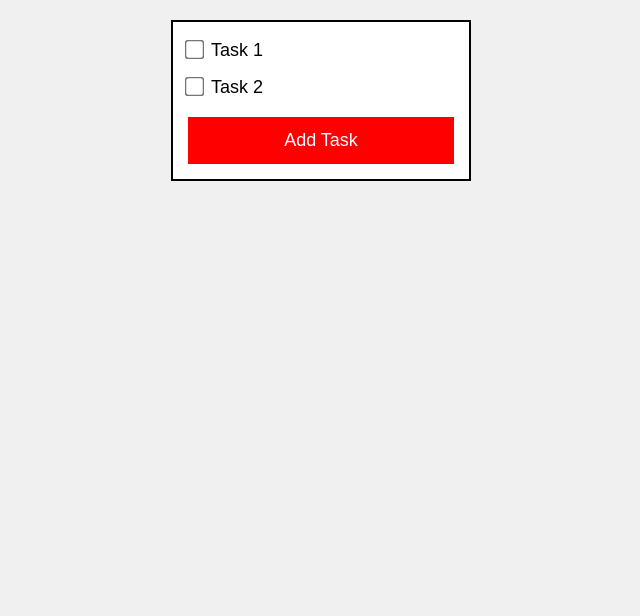
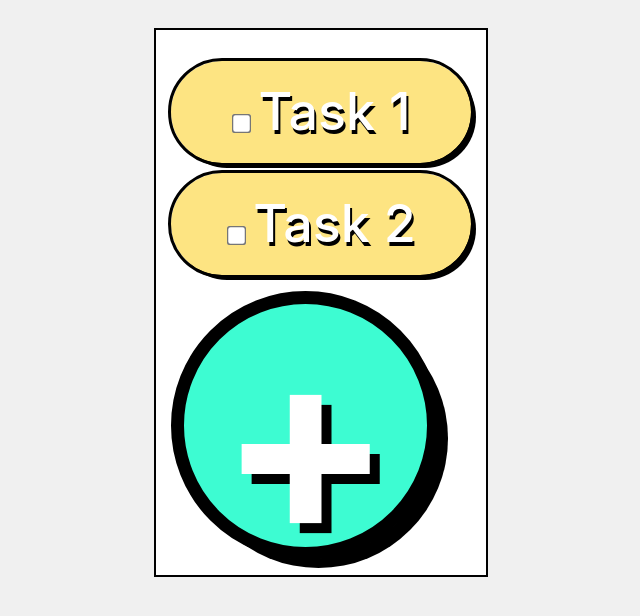
Before and after one commit to CatmanJunior/LedStruct, a Flask app: page /newindex in a window 1280 px wide. Shown: the top 616 px of the page, without its empty margins (319-959 px from the left). Run offline with Flask 3, Linux system fonts and the light colour scheme; data comes from the database, SQL or seed files in the repository; parts of the project's set-up code (start-up, migrations or seed data) failed here and were passed over.

Commit message:
Update newstyle.css and newIndex.html

```diff
--- a/static/newstyle.css
+++ b/static/newstyle.css
@@ -15,11 +15,27 @@ body {
 .task-list ul {
     list-style: none;
     padding: 0;
+
 }
 
 .task-list li {
+    padding: 25px 15px;
     margin-bottom: 10px;
-    font-size: 18px;
+
+    border-radius: 72px;
+
+    background: #FDE482;
+    box-shadow: 5px 5px 0px 0px #000;
+    color: #FFF;
+    text-align: center;
+    text-shadow: 2px 4px 0px #000;
+    font-family: Inter;
+    font-size: 52px;
+    font-style: normal;
+    font-weight: 500;
+    line-height: 100%;
+    outline: 3px solid #000000
+    /* 40px */
 }
 
 .task-list input[type="checkbox"] {
@@ -27,22 +43,51 @@ body {
     transform: scale(1.5);
 }
 
-label {
-    color: #000000;
-}
 
 .add-task {
-    background-color: #ff0000; /* Bright red */
-    color: #ffffff;
-    padding: 10px 15px;
-    border: none;
-    font-size: 18px;
+
     cursor: pointer;
     display: block;
     margin-top: 10px;
     width: 100%;
+    width: 269px;
+    height: 269px;
+    flex-shrink: 0;
+    border-radius: 269px;
+    border: 13px solid #000;
+
+    background: #3DFCD2;
+
+    box-shadow: 13px 13px 0px -5px #000;
+}
+
+.addTaskLabel {
+
+    color: #FFF;
+    text-align: center;
+
+    font-family: Inter;
+    font-size: 256px;
+    font-style: normal;
+    font-weight: 500;
+    line-height: 100%;
+    /* 256px */
+
+    display: flex;
+
+    height: 269px;
+    flex-direction: column;
+    justify-content: center;
+    flex-shrink: 0;
+}
+
+#addTask>label>b {
+    text-shadow: 10px 10px 0px #000;
+
+
+
 }
 
 .add-task:hover {
-    background-color: #cc0000;
+    background-color: #0c9a8e76;
 }
--- a/templates/newIndex.html
+++ b/templates/newIndex.html
@@ -1,12 +1,12 @@
 <!DOCTYPE html>
 <html>
   <head>
-    <link
+    <!-- <link
       href="https://cdn.jsdelivr.net/npm/bootstrap@5.3.1/dist/css/bootstrap.min.css"
       rel="stylesheet"
       integrity="sha384-4bw+/aepP/YC94hEpVNVgiZdgIC5+VKNBQNGCHeKRQN+PtmoHDEXuppvnDJzQIu9"
       crossorigin="anonymous"
-    />
+    /> -->
     <link rel="stylesheet" type="text/css" href="static/newstyle.css" />
     <title>Terrible Task App</title>
     <style></style>
@@ -23,7 +23,7 @@
         </li>
         <!-- More tasks here -->
       </ul>
-      <button class="add-task">Add Task</button>
+      <button id="addTask" class="add-task"><label class="addTaskLabel" for="addTask"> <b>+</b></label></button>
     </div>
 
     <script src="{{ url_for('static', filename='script.js') }}"></script>
```
